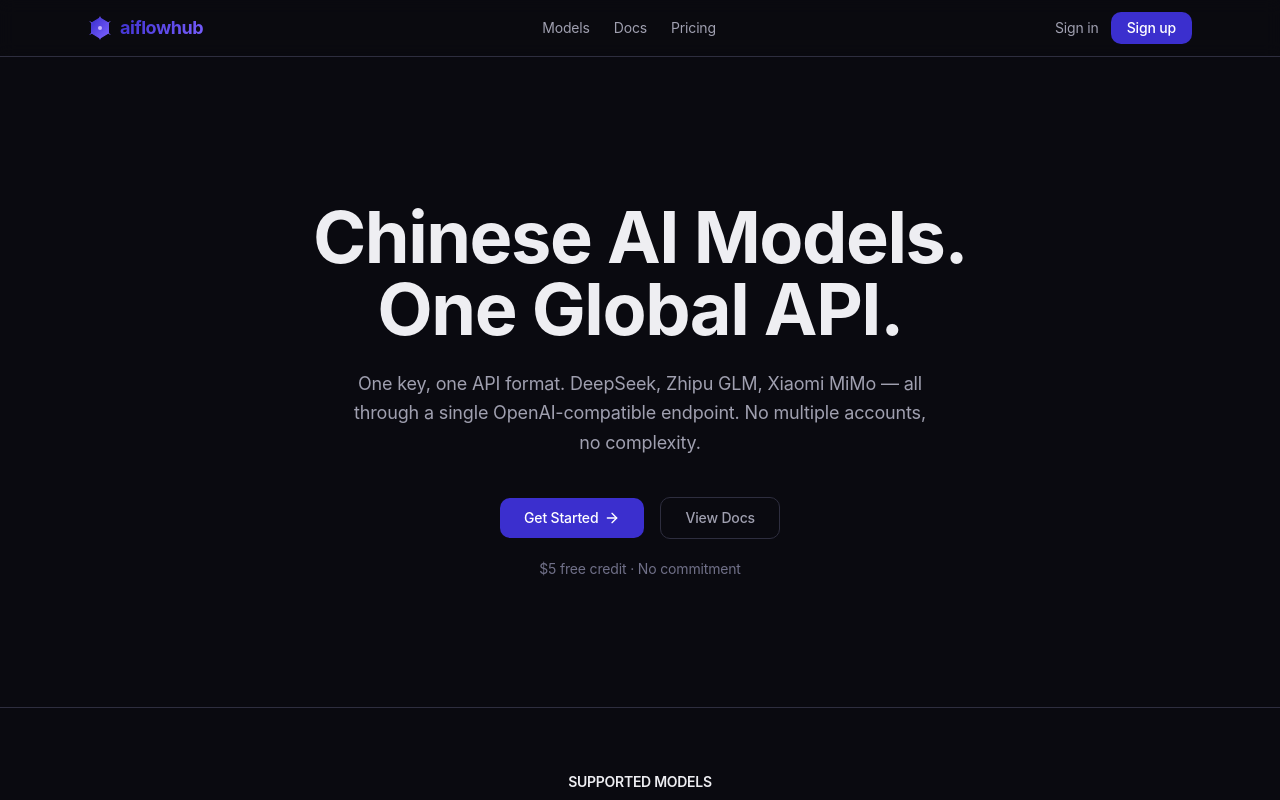
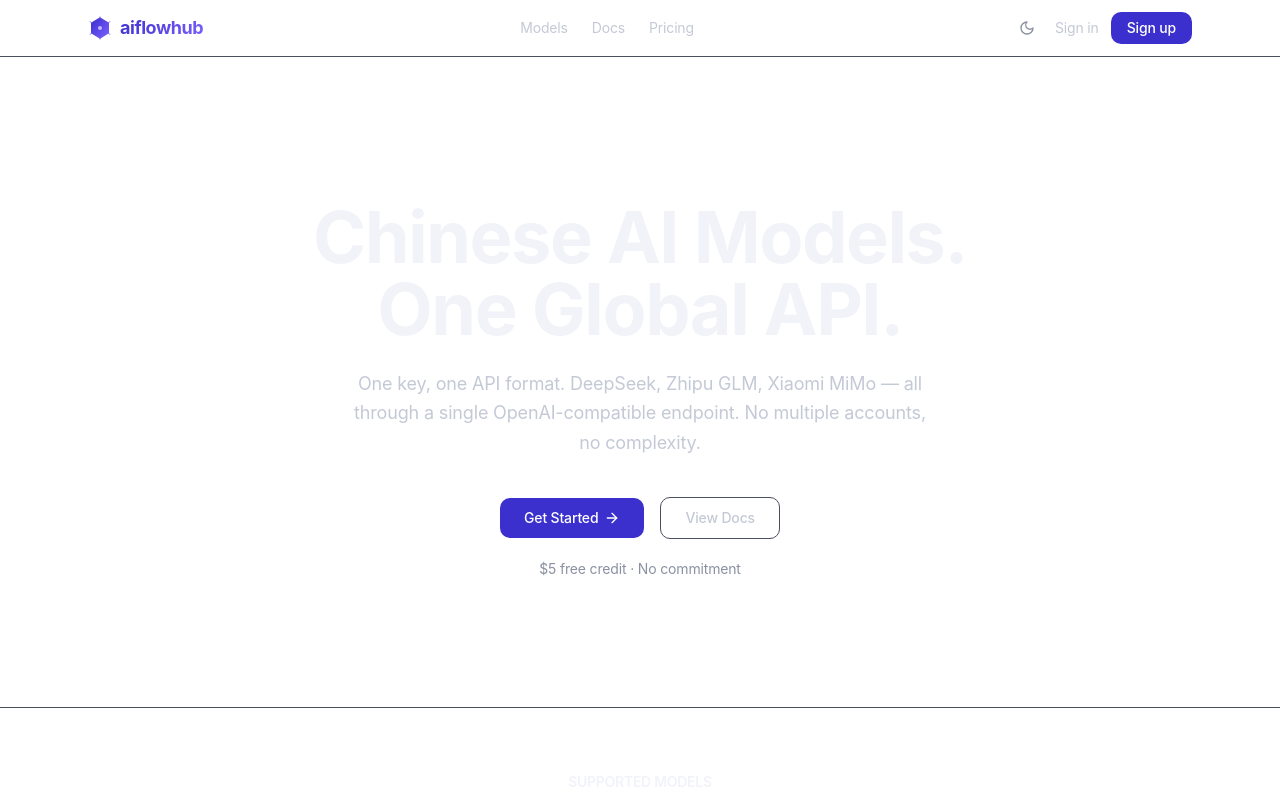
Before and after one commit to lxiaoy605/ai-api-agg, a Next.js app in the folder frontend/: page / in a window 1280 px wide. Shown: the top 800 px of the page. Built offline with nearby package versions, Linux system fonts and the light colour scheme.

Commit message:
feat(P0): dark/light theme switch system

```diff
--- a/frontend/src/app/globals.css
+++ b/frontend/src/app/globals.css
@@ -189,3 +189,34 @@
   -webkit-text-fill-color: transparent;
   background-clip: text;
 }
+
+/* ============================================================
+ * Theme Toggle Classes — DESIGN.md §6
+ * Explicit dark/light surface tokens for .dark / .light class switching
+ * ============================================================ */
+
+/* Dark theme (default) */
+.dark {
+  --page-bg: #0A0A10;
+  --body-text: #E2E8F0;
+  --muted-text: #94A3B8;
+  --border-color: #1E293B;
+  --card-bg: #111118;
+  --card-border: #1E293B;
+  --surface-raised: #161622;
+  --input-bg: #111118;
+  color-scheme: dark;
+}
+
+/* Light theme */
+.light {
+  --page-bg: #FFFFFF;
+  --body-text: #0F172A;
+  --muted-text: #64748B;
+  --border-color: #E2E8F0;
+  --card-bg: #FFFFFF;
+  --card-border: #E2E8F0;
+  --surface-raised: #F8FAFC;
+  --input-bg: #F8FAFC;
+  color-scheme: light;
+}
--- a/frontend/src/app/layout.tsx
+++ b/frontend/src/app/layout.tsx
@@ -1,6 +1,7 @@
 import type { Metadata } from "next";
 import { NextIntlClientProvider } from "next-intl";
 import { getLocale, getMessages } from "next-intl/server";
+import { ThemeProvider } from "@/components/theme/ThemeProvider";
 import "./globals.css";
 
 export const metadata: Metadata = {
@@ -18,11 +19,13 @@
   const messages = await getMessages();
 
   return (
-    <html lang={locale}>
+    <html lang={locale} data-theme="dark">
       <body className="min-h-screen bg-neutral-950 text-neutral-100 antialiased">
-        <NextIntlClientProvider messages={messages}>
-          {children}
-        </NextIntlClientProvider>
+        <ThemeProvider>
+          <NextIntlClientProvider messages={messages}>
+            {children}
+          </NextIntlClientProvider>
+        </ThemeProvider>
       </body>
     </html>
   );
--- a/frontend/src/components/layout/TopNav.tsx
+++ b/frontend/src/components/layout/TopNav.tsx
@@ -4,6 +4,7 @@
 import Link from "next/link";
 import { useState, useEffect } from "react";
 import BrandLogo from "@/components/brand/BrandLogo";
+import ThemeSwitcher from "@/components/theme/ThemeSwitcher";
 
 export default function TopNav() {
   const t = useTranslations();
@@ -49,8 +50,9 @@
           ))}
         </nav>
 
-        {/* Desktop auth */}
+        {/* Desktop auth + theme */}
         <div className="hidden md:flex items-center gap-3">
+          <ThemeSwitcher />
           {isLoggedIn ? (
             <div className="relative">
               <button
--- /dev/null
+++ b/frontend/src/components/theme/ThemeProvider.tsx
@@ -0,0 +1,69 @@
+"use client";
+
+import { createContext, useContext, useEffect, useState, useCallback, type ReactNode } from "react";
+
+type Theme = "dark" | "light";
+
+interface ThemeContextValue {
+  theme: Theme;
+  toggleTheme: () => void;
+}
+
+const ThemeContext = createContext<ThemeContextValue | undefined>(undefined);
+
+const STORAGE_KEY = "aiflowhub-theme";
+
+function getInitialTheme(): Theme {
+  if (typeof window === "undefined") return "dark";
+
+  const stored = localStorage.getItem(STORAGE_KEY);
+  if (stored === "light" || stored === "dark") return stored;
+
+  if (window.matchMedia("(prefers-color-scheme: light)").matches) return "light";
+
+  return "dark";
+}
+
+export function ThemeProvider({ children }: { children: ReactNode }) {
+  const [theme, setTheme] = useState<Theme>("dark");
+  const [mounted, setMounted] = useState(false);
+
+  useEffect(() => {
+    setTheme(getInitialTheme());
+    setMounted(true);
+  }, []);
+
+  useEffect(() => {
+    if (!mounted) return;
+
+    const root = document.documentElement;
+    root.setAttribute("data-theme", theme);
+    root.classList.remove("dark", "light");
+    root.classList.add(theme);
+
+    localStorage.setItem(STORAGE_KEY, theme);
+  }, [theme, mounted]);
+
+  const toggleTheme = useCallback(() => {
+    setTheme((prev) => (prev === "dark" ? "light" : "dark"));
+  }, []);
+
+  // Prevent flash of unstyled content during SSR hydration
+  if (!mounted) {
+    return <>{children}</>;
+  }
+
+  return (
+    <ThemeContext.Provider value={{ theme, toggleTheme }}>
+      {children}
+    </ThemeContext.Provider>
+  );
+}
+
+export function useTheme(): ThemeContextValue {
+  const ctx = useContext(ThemeContext);
+  if (!ctx) {
+    throw new Error("useTheme must be used within a <ThemeProvider>");
+  }
+  return ctx;
+}
--- /dev/null
+++ b/frontend/src/components/theme/ThemeSwitcher.tsx
@@ -0,0 +1,19 @@
+"use client";
+
+import { Sun, Moon } from "lucide-react";
+import { useTheme } from "@/components/theme/ThemeProvider";
+
+export default function ThemeSwitcher() {
+  const { theme, toggleTheme } = useTheme();
+
+  return (
+    <button
+      onClick={toggleTheme}
+      className="flex h-8 w-8 items-center justify-center rounded-md text-neutral-400 hover:text-neutral-100 hover:bg-neutral-700 transition-colors"
+      aria-label={theme === "dark" ? "Switch to light mode" : "Switch to dark mode"}
+      title={theme === "dark" ? "Switch to light mode" : "Switch to dark mode"}
+    >
+      {theme === "dark" ? <Sun className="h-4 w-4" /> : <Moon className="h-4 w-4" />}
+    </button>
+  );
+}
```
